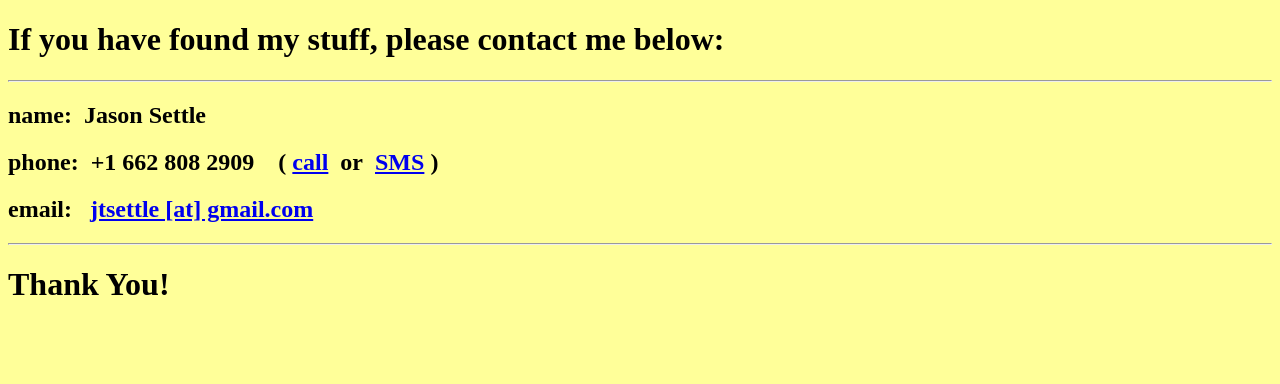
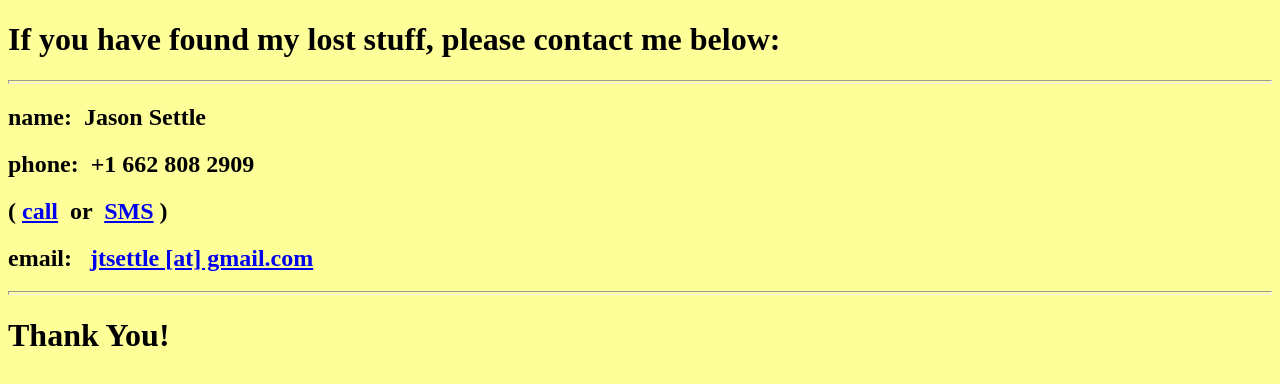
Before and after one commit to freeflyer454/freeflyer454.github.io, a plain HTML site: page Contact.html in a window 1280 px wide. Drawn offline with Linux system fonts and the light colour scheme.

Commit message:
Update Contact.html

```diff
--- a/Contact.html
+++ b/Contact.html
@@ -11,14 +11,14 @@
 }
 </style></head>
   <body id="bkgrn">
-    <h1>If you have found my stuff,
+    <h1>If you have found my lost stuff,
 		please contact me below:</h1>
-    <hr style="color: white;">
+    <hr style="height:2px; color: red;">
     <h2>name:&nbsp;&nbsp;Jason Settle</h2>
-    <h2>phone:&nbsp; +1 662 808 2909&nbsp; &nbsp; ( <a href="%74%65%6c%3a%2b%31%36%36%32%38%30%38%32%39%30%39">
-        call</a>&nbsp; or&nbsp; <a href="%73%6d%73%3a%2b%31%36%36%32%38%30%38%32%39%30%39">SMS</a> )</h2>
+    <h2>phone:&nbsp; +1 662 808 2909</h2>
+	<h2>( <a href="%74%65%6c%3a%2b%31%36%36%32%38%30%38%32%39%30%39">call</a>&nbsp; or &nbsp;<a href="%73%6d%73%3a%2b%31%36%36%32%38%30%38%32%39%30%39">SMS</a> )</h2>
     <h2>email:&nbsp;&nbsp; <a href="%6d%61%69%6c%74%6f%3a%6a%74%73%65%74%74%6c%65%40%67%6d%61%69%6c%2e%63%6f%6d">jtsettle [at] gmail.com</a></h2>
-    <hr style="color: white;">
+    <hr style="height:2px; color: red;">
     <h1>Thank You!</h1>
   </body>
 </html>
```
